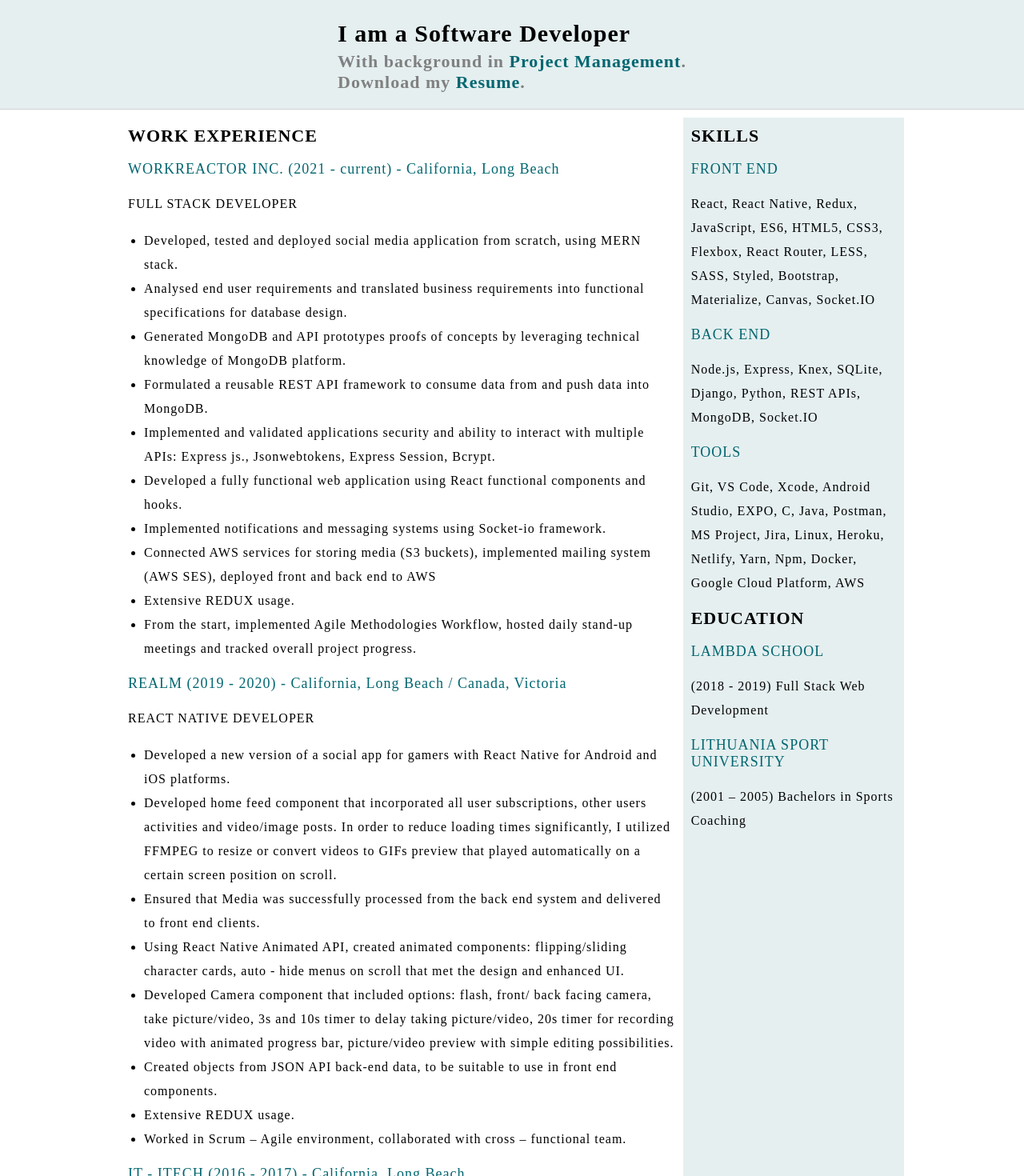
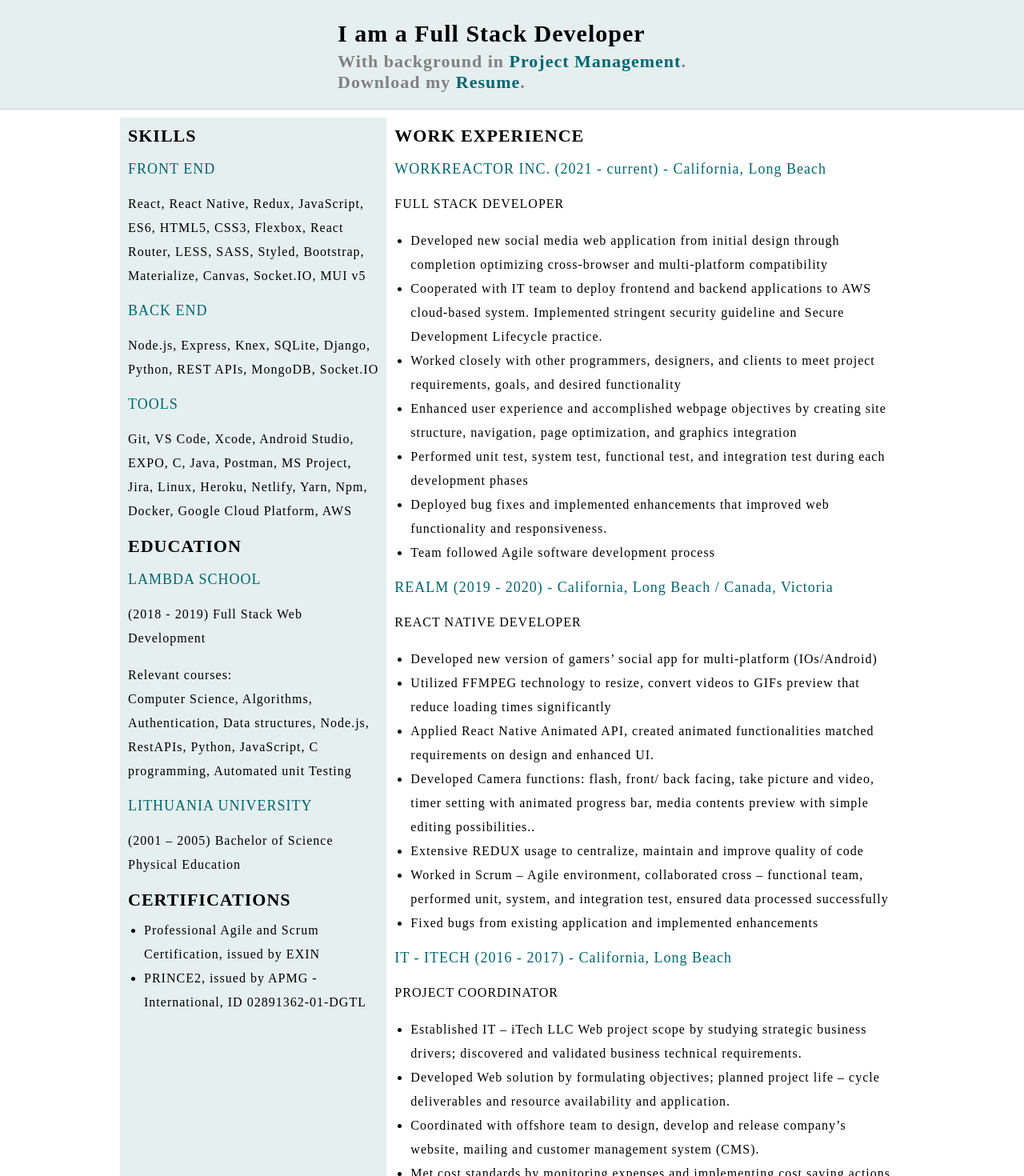
Before and after one commit to DasGMA/dasma, a React (Create React App) app: page /resume in a window 1280 px wide. Shown: the part 80-1550 px from the top of the page at 80% size. Built offline with nearby package versions, Linux system fonts and the light colour scheme.

Commit message:
Updated resume.

```diff
--- a/package.json
+++ b/package.json
@@ -6,11 +6,11 @@
     "@testing-library/jest-dom": "^4.2.4",
     "@testing-library/react": "^9.3.2",
     "@testing-library/user-event": "^7.1.2",
-    "node-sass": "^4.14.1",
+    "node-sass": "^6.0.1",
     "react": "^16.13.1",
     "react-dom": "^16.13.1",
     "react-router-dom": "^5.2.0",
-    "react-scripts": "3.4.1"
+    "react-scripts": "^4.0.3"
   },
   "scripts": {
     "start": "react-scripts start",
--- a/src/Components/HomePage.js
+++ b/src/Components/HomePage.js
@@ -25,26 +25,20 @@
                     <div className="about-me">
                         <h2>About me</h2>
                         <p>
-                            I have over 3 years of experience as a{' '}
-                            <span>Software Developer</span> with prior
-                            experience in <span>Project Management</span>. I am
-                            proficient <span>Full–Stack Engineer</span> with
+                            I am a <span>Full Stack Developer</span> with over 3
+                            years of hands-on experience designing, developing,
+                            and implementing applications and solutions using a
+                            range of technologies and programming languages.
+                            Proficient <span>Full–Stack Engineer</span> with
                             emphasis in utilizing <span>MERN Stack</span>.
                         </p>
                         <p>
-                            While hard engineering problems are often fun to
-                            tackle, I am most attracted to solving real customer
-                            problems with a business justification. I am looking
-                            for a <span>Software Developer</span> role where I
-                            can collaborate with a team, gain experience with
-                            architecture, apply my knowledge, and grow with the
-                            company.
+                            I seek to leverage broad developement experience and
+                            hands-on technical expertise in challenging role as
+                            a Full Stack Developer.
                         </p>
                         <p>
-                            In my free time, I love to get outside for
-                            mountain-biking, a good session at the gym, travel
-                            with my wife and tackling DIY Projects around the
-                            house. For more info, check out my{' '}
+                            For more info, check out my{' '}
                             <button className="button" onClick={projects}>
                                 Projects
                             </button>{' '}
--- a/src/Components/Jumbos/ResumeJumbo.js
+++ b/src/Components/Jumbos/ResumeJumbo.js
@@ -4,10 +4,22 @@
 
 export default function ResumeJumbo() {
     return (
-        <div className='projects-jumbo'>
-            <a href='/resume'><h1>I am a Software Developer</h1></a>
-            <h2>With background in <span>Project Management</span>.</h2>
-            <h2>Download my <span><a href = {dasma} target = '_blank' rel='noopener noreferrer'>Resume</a></span>.</h2>
+        <div className="projects-jumbo">
+            <a href="/resume">
+                <h1>I am a Full Stack Developer</h1>
+            </a>
+            <h2>
+                With background in <span>Project Management</span>.
+            </h2>
+            <h2>
+                Download my{' '}
+                <span>
+                    <a href={dasma} target="_blank" rel="noopener noreferrer">
+                        Resume
+                    </a>
+                </span>
+                .
+            </h2>
         </div>
-    )
+    );
 }
--- a/src/Components/Resume.js
+++ b/src/Components/Resume.js
@@ -6,69 +6,172 @@
     return (
         <div>
             <Jumbotron />
-            <div className='resume-container'>
-                <div className='resume'>
-                    <div className='resume-left'>
+            <div className="resume-container">
+                <div className="resume">
+                    <div className="resume-left">
+                        <h2>SKILLS</h2>
+                        <h3>FRONT END</h3>
+                        <p>
+                            React, React Native, Redux, JavaScript, ES6, HTML5,
+                            CSS3, Flexbox, React Router, LESS, SASS, Styled,
+                            Bootstrap, Materialize, Canvas, Socket.IO, MUI v5
+                        </p>
+                        <h3>BACK END</h3>
+                        <p>
+                            Node.js, Express, Knex, SQLite, Django, Python, REST
+                            APIs, MongoDB, Socket.IO
+                        </p>
+                        <h3>TOOLS</h3>
+                        <p>
+                            Git, VS Code, Xcode, Android Studio, EXPO, C, Java,
+                            Postman, MS Project, Jira, Linux, Heroku, Netlify,
+                            Yarn, Npm, Docker, Google Cloud Platform, AWS
+                        </p>
+                        <h2>EDUCATION</h2>
+                        <h3>LAMBDA SCHOOL</h3>
+                        <p>(2018 - 2019) Full Stack Web Development</p>
+                        <p>
+                            Relevant courses:
+                            <br />
+                            Computer Science, Algorithms, Authentication, Data
+                            structures, Node.js, RestAPIs, Python, JavaScript, C
+                            programming, Automated unit Testing
+                        </p>
+                        <h3>LITHUANIA UNIVERSITY</h3>
+                        <p>
+                            (2001 – 2005) Bachelor of Science Physical Education
+                        </p>
+                        <h2>CERTIFICATIONS</h2>
+                        <ul>
+                            <li>
+                                Professional Agile and Scrum Certification,
+                                issued by EXIN
+                            </li>
+                            <li>
+                                PRINCE2, issued by APMG - International, ID
+                                02891362-01-DGTL
+                            </li>
+                        </ul>
+                    </div>
+                    <div className="resume-right">
                         <h2>WORK EXPERIENCE</h2>
-                        <h3>WORKREACTOR INC. (2021 - current) - California, Long Beach</h3>
+                        <h3>
+                            WORKREACTOR INC. (2021 - current) - California, Long
+                            Beach
+                        </h3>
                         <p>FULL STACK DEVELOPER</p>
                         <ul>
-                            <li>Developed, tested and deployed social media application from scratch, using MERN stack.</li>
-                            <li>Analysed end user requirements and translated business requirements into functional specifications for database design.</li>
-                            <li>Generated MongoDB and API prototypes proofs of concepts by leveraging technical knowledge of MongoDB platform.</li>
-                            <li>Formulated a reusable REST API framework to consume data from and push data into MongoDB.</li>
-                            <li>Implemented and validated applications security and ability to interact with multiple APIs: Express js., Jsonwebtokens, Express Session, Bcrypt.</li>
-                            <li>Developed a fully functional web application using React functional components and hooks.</li>
-                            <li>Implemented notifications and messaging systems using Socket-io framework.</li>
-                            <li>Connected AWS services for storing media (S3 buckets), implemented mailing system (AWS SES), deployed front and back end to AWS</li>
-                            <li>Extensive REDUX usage.</li>
-                            <li>From the start, implemented Agile Methodologies Workflow, hosted daily stand-up meetings and tracked overall project progress.</li>
+                            <li>
+                                Developed new social media web application from
+                                initial design through completion optimizing
+                                cross-browser and multi-platform compatibility
+                            </li>
+                            <li>
+                                Cooperated with IT team to deploy frontend and
+                                backend applications to AWS cloud-based system.
+                                Implemented stringent security guideline and
+                                Secure Development Lifecycle practice.
+                            </li>
+                            <li>
+                                Worked closely with other programmers,
+                                designers, and clients to meet project
+                                requirements, goals, and desired functionality
+                            </li>
+                            <li>
+                                Enhanced user experience and accomplished
+                                webpage objectives by creating site structure,
+                                navigation, page optimization, and graphics
+                                integration
+                            </li>
+                            <li>
+                                Performed unit test, system test, functional
+                                test, and integration test during each
+                                development phases
+                            </li>
+                            <li>
+                                Deployed bug fixes and implemented enhancements
+                                that improved web functionality and
+                                responsiveness.
+                            </li>
+                            <li>
+                                Team followed Agile software development process
+                            </li>
                         </ul>
-                        <h3>REALM (2019 - 2020) - California, Long Beach / Canada, Victoria</h3>
+                        <h3>
+                            REALM (2019 - 2020) - California, Long Beach /
+                            Canada, Victoria
+                        </h3>
                         <p>REACT NATIVE DEVELOPER</p>
                         <ul>
-                            <li>Developed a new version of a social app for gamers with React Native for Android and iOS platforms.</li>
-                            <li>Developed home feed component that incorporated all user subscriptions, other users activities and video/image posts. In order to reduce loading times significantly, I utilized FFMPEG to resize or convert videos to GIFs preview that played automatically on a certain screen position on scroll.</li>
-                            <li>Ensured that Media was successfully processed from the back end system and delivered to front end clients.</li>
-                            <li>Using React Native Animated API, created animated components: flipping/sliding character cards, auto - hide menus on scroll that met the design and enhanced UI.</li>
-                            <li>Developed Camera component that included options: flash, front/ back facing camera, take picture/video, 3s and 10s timer to delay taking picture/video, 20s timer for recording video with animated progress bar, picture/video preview with simple editing possibilities.</li>
-                            <li>Created objects from JSON API back-end data, to be suitable to use in front end components.</li>
-                            <li>Extensive REDUX usage.</li>
-                            <li>Worked in Scrum – Agile environment, collaborated with cross – functional team.</li>
+                            <li>
+                                Developed new version of gamers’ social app for
+                                multi-platform (IOs/Android)
+                            </li>
+                            <li>
+                                Utilized FFMPEG technology to resize, convert
+                                videos to GIFs preview that reduce loading times
+                                significantly
+                            </li>
+                            <li>
+                                Applied React Native Animated API, created
+                                animated functionalities matched requirements on
+                                design and enhanced UI.
+                            </li>
+                            <li>
+                                Developed Camera functions: flash, front/ back
+                                facing, take picture and video, timer setting
+                                with animated progress bar, media contents
+                                preview with simple editing possibilities..
+                            </li>
+                            <li>
+                                Extensive REDUX usage to centralize, maintain
+                                and improve quality of code
+                            </li>
+                            <li>
+                                Worked in Scrum – Agile environment,
+                                collaborated cross – functional team, performed
+                                unit, system, and integration test, ensured data
+                                processed successfully
+                            </li>
+                            <li>
+                                Fixed bugs from existing application and
+                                implemented enhancements
+                            </li>
                         </ul>
-                        <h3>IT - ITECH (2016 - 2017) - California, Long Beach</h3>
+                        <h3>
+                            IT - ITECH (2016 - 2017) - California, Long Beach
+                        </h3>
                         <p>PROJECT COORDINATOR</p>
                         <ul>
-                            <li>Established IT – iTech LLC Web project scope by studying strategic business drivers; discovered and validated business technical requirements.</li>
-                            <li>Developed Web solution by formulating objectives; planned project life – cycle deliverables and resource availability and application.</li>
-                            <li>Coordinated with offshore team to design, develop and release company’s website, mailing and customer management system (CMS).</li>
-                            <li>Met cost standards by monitoring expenses and implementing cost saving actions.</li>
-                            <li>Conducted website management and maintenance (PHP), refactored home page code for faster rendering.</li>
+                            <li>
+                                Established IT – iTech LLC Web project scope by
+                                studying strategic business drivers; discovered
+                                and validated business technical requirements.
+                            </li>
+                            <li>
+                                Developed Web solution by formulating
+                                objectives; planned project life – cycle
+                                deliverables and resource availability and
+                                application.
+                            </li>
+                            <li>
+                                Coordinated with offshore team to design,
+                                develop and release company’s website, mailing
+                                and customer management system (CMS).
+                            </li>
+                            <li>
+                                Met cost standards by monitoring expenses and
+                                implementing cost saving actions.
+                            </li>
+                            <li>
+                                Conducted website management and maintenance
+                                (PHP), refactored home page code for faster
+                                rendering.
+                            </li>
                         </ul>
-                        <h2>CERTIFICATIONS</h2>
-                        <ul>
-                            <li>Professional Agile and Scrum Certification, issued by EXIN</li>
-                            <li>PRINCE2, issued by APMG - International, ID 02891362-01-DGTL</li>
-                        </ul>
-                    </div>
-                    <div className='resume-right'>
-                        <h2>SKILLS</h2>
-                        <h3>FRONT END</h3>
-                        <p>React, React Native, Redux, JavaScript, ES6, HTML5, CSS3, Flexbox, React Router, LESS, SASS, Styled, Bootstrap, Materialize, Canvas, Socket.IO</p>
-                        <h3>BACK END</h3>
-                        <p>Node.js, Express, Knex, SQLite, Django, Python, REST APIs, MongoDB, Socket.IO</p>
-                        <h3>TOOLS</h3>
-                        <p>Git, VS Code, Xcode, Android Studio, EXPO, C, Java, Postman, MS Project, Jira, Linux, Heroku, Netlify, Yarn, Npm, Docker, Google Cloud Platform, AWS</p>
-                        <h2>EDUCATION</h2>
-                        <h3>LAMBDA SCHOOL</h3>
-                        <p>(2018 - 2019)
-                        Full Stack Web Development</p>
-                        <h3>LITHUANIA SPORT UNIVERSITY</h3>
-                        <p>(2001 – 2005)
-                        Bachelors in Sports Coaching</p>
                     </div>
                 </div>
             </div>
         </div>
-    )
+    );
 }
--- a/src/Styles/resume.scss
+++ b/src/Styles/resume.scss
@@ -16,10 +16,10 @@
         width: 100%;
 
         @media (max-width: 64rem) {
-            flex-direction: column
+            flex-direction: column-reverse;
         }
 
-        .resume-left {
+        .resume-right {
             flex: 4;
             padding: 1rem;
             flex-direction: column;
@@ -36,12 +36,12 @@
                 font-size: 1.8rem;
                 letter-spacing: 0.1rem;
                 font-weight: 500;
-                color: $themeTeal
+                color: $themeTeal;
             }
         }
 
-        .resume-right {
-            flex: 1.5;
+        .resume-left {
+            flex: 2;
             padding: 1rem;
             flex-direction: column;
             background-color: transparentize($color: $themeTeal, $amount: 0.9);
```
Also changed, not shown: src/Components/Jumbos/HomeJumbo.js (+7 -8 lines), src/Components/Jumbos/ProjectsJumbo.js (+25 -6 lines), 1 other file (tests, documents, lock files or other folders).
